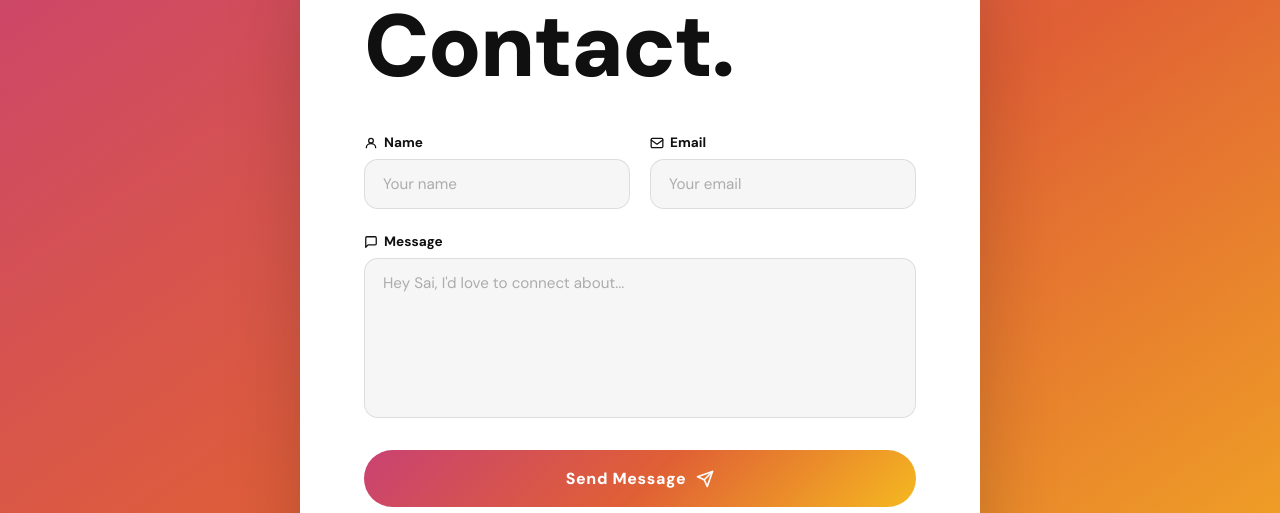
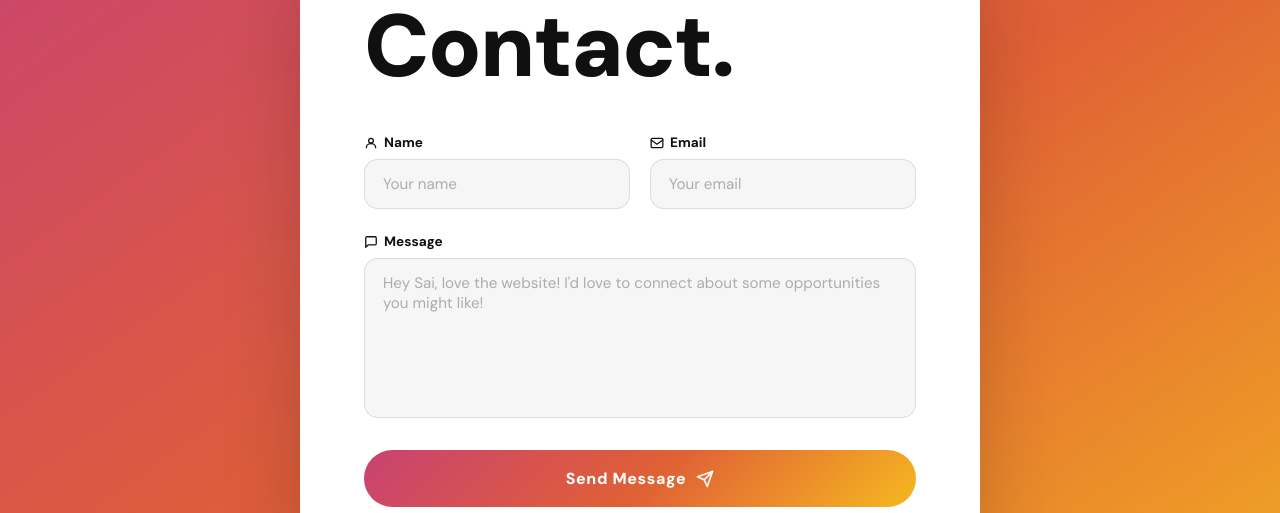
Before and after one commit to sai-seetal-pendyala/sai-seetal-pendyala.github.io, a plain HTML site: page index.html in a window 1280 px wide. Shown: the part 10373-10886 px from the top of the page. Drawn offline with Linux system fonts and the light colour scheme.

Commit message:
Update index.html

```diff
--- a/index.html
+++ b/index.html
@@ -560,7 +560,7 @@
                         <svg width="14" height="14" viewBox="0 0 24 24" fill="none" stroke="currentColor" stroke-width="2.2" stroke-linecap="round" stroke-linejoin="round"><path d="M21 15a2 2 0 0 1-2 2H7l-4 4V5a2 2 0 0 1 2-2h14a2 2 0 0 1 2 2z"/></svg>
                         Message
                     </label>
-                    <textarea class="contact-input contact-textarea" id="cf-message" name="message" placeholder="Hey Sai, I'd love to connect about..." required></textarea>
+                    <textarea class="contact-input contact-textarea" id="cf-message" name="message" placeholder="Hey Sai, love the website! I'd love to connect about some opportunities you might like!" required></textarea>
                 </div>
 
                 <button type="submit" class="contact-submit">
```
